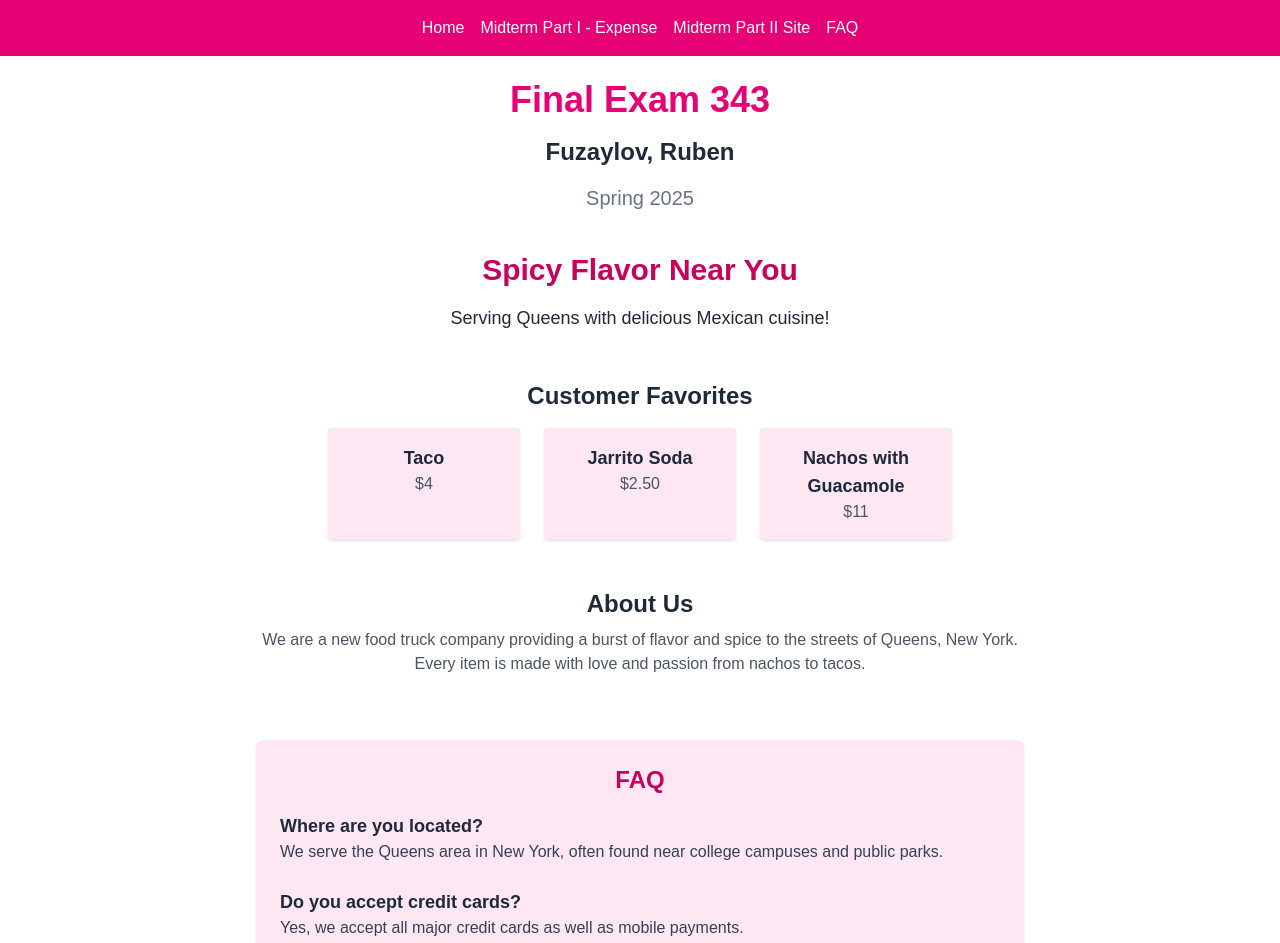
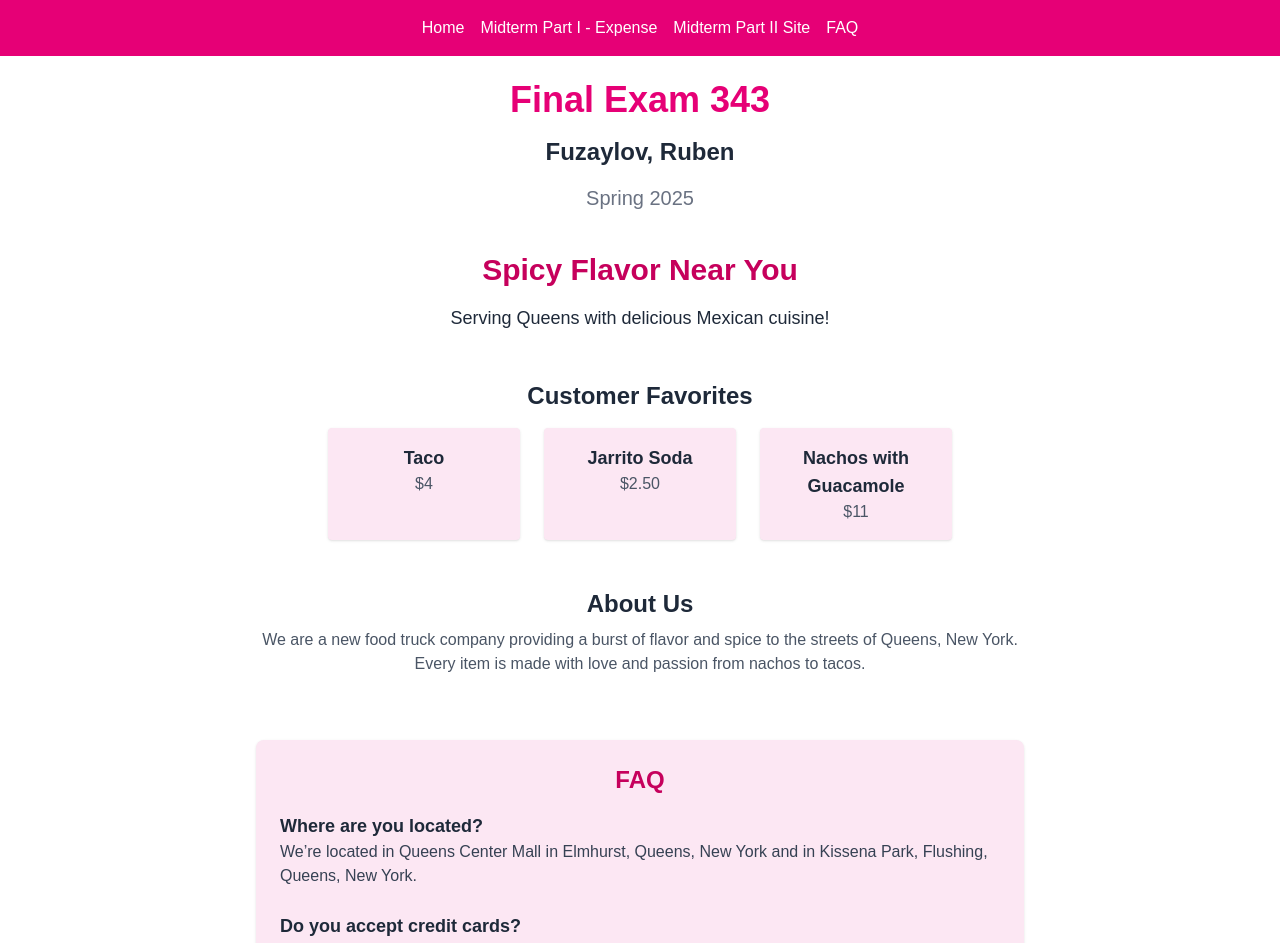
Before and after one commit to rubenfuzaylov/final343, a Next.js app: page / in a window 1280 px wide. Shown: the top 943 px of the page. Built offline with nearby package versions, Linux system fonts and the light colour scheme.

Commit message:
Updated FAQ location answer

```diff
--- a/src/app/page.jsx
+++ b/src/app/page.jsx
@@ -33,7 +33,7 @@ export default function Home() {
           <div className="space-y-6">
             <div>
               <h4 className="font-semibold text-lg">Where are you located?</h4>
-              <p className="text-gray-700">We serve the Queens area in New York, often found near college campuses and public parks.</p>
+              <p className="text-gray-700">We’re located in Queens Center Mall in Elmhurst, Queens, New York and in Kissena Park, Flushing, Queens, New York.</p>
             </div>
             <div>
               <h4 className="font-semibold text-lg">Do you accept credit cards?</h4>
```
